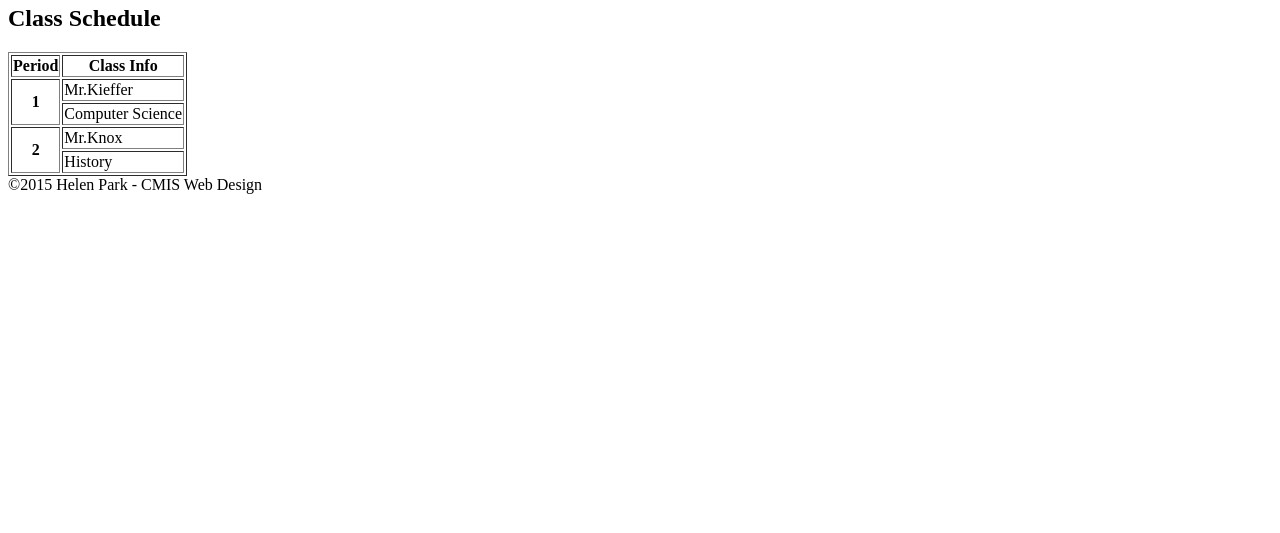
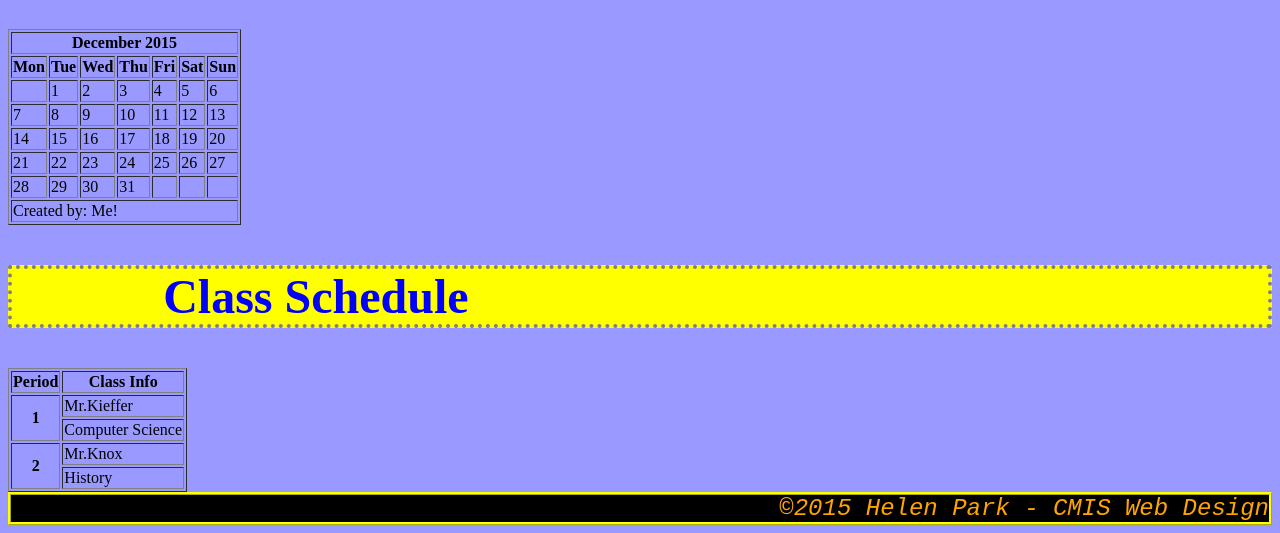
Before and after one commit to helen2197-cmis/helen2197-cmis-wd, a plain HTML site: page tables/index.html in a window 1280 px wide. Shown: the part 584-1117 px from the top of the page. Before the commit the page ends 800 px from the top, so only its background shows below. Drawn offline with Linux system fonts and the light colour scheme; files that its build step writes are made by us from their sources.

Commit message:
Created box.css and linked every assignment tp it

```diff
--- a/tables/index.html
+++ b/tables/index.html
@@ -5,6 +5,8 @@
 			Tables
 		</title>
 		<meta charset="utf-8"/>
+		<link rel="stylesheet" href="main.css" type="text/css">
+		<link rel="stylesheet" href="../css/box.css" type="text/css">
 	</head>
 	<body>
 		<header>
```
Also changed, not shown: index.html (+1 -0 lines), listsandlinks/index.html (+2 -0 lines).
